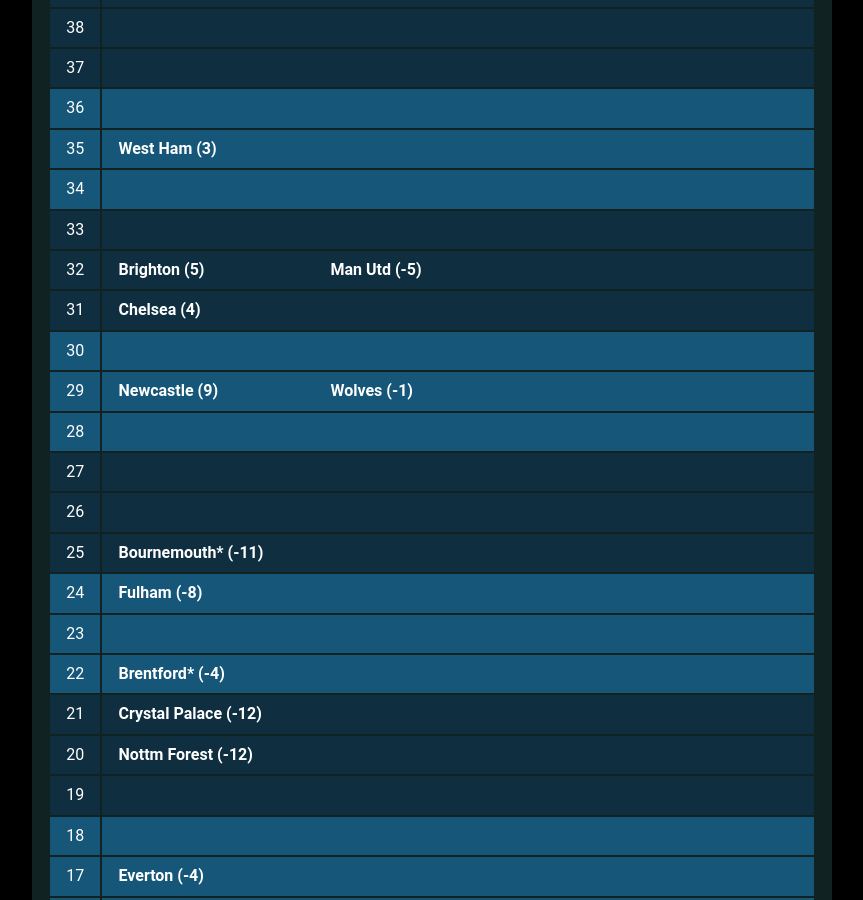
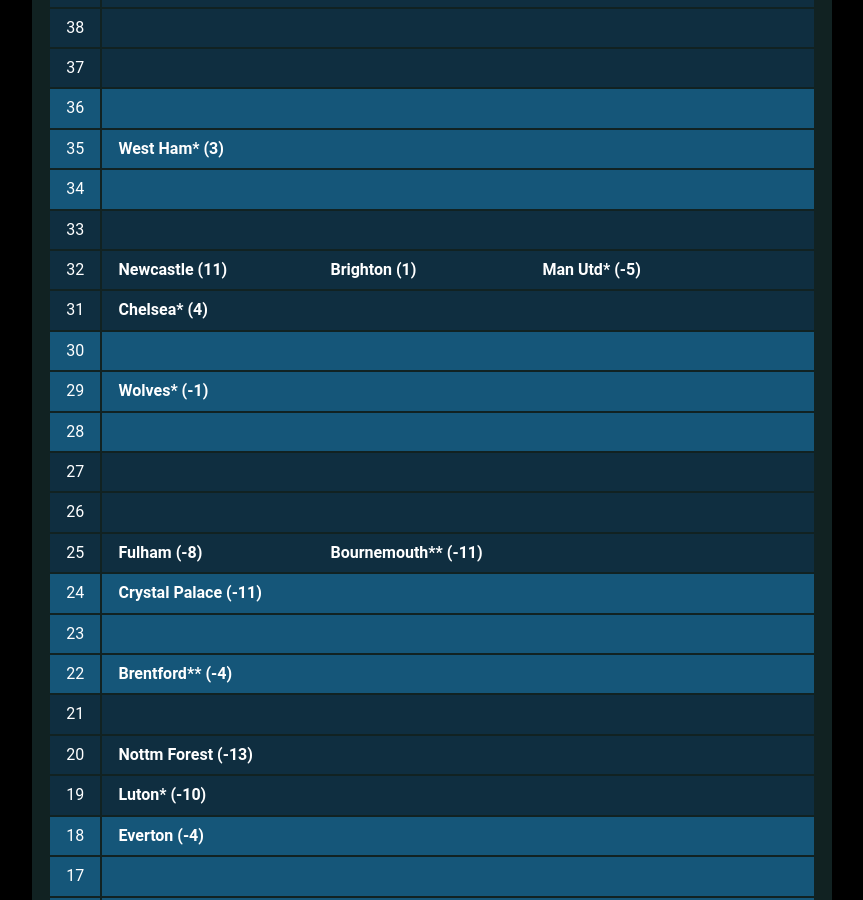
Before and after one commit to muru/muru.github.io, a Jekyll site: the page built from resources.md, in a window 1280 px wide and 900 px high, scrolled down 1881 px. Shown: the whole window, without its empty margins (208-1071 px from the left). Built offline with Jekyll 4.4.1, drawn with Linux system fonts in a browser that asks for light colours; some web fonts are replaced; some of the changed text lies outside the part shown.

Commit message:
updated cann-table: Thu  1 Feb 00:01:54 JST 2024

```diff
--- a/cann-table.html
+++ b/cann-table.html
@@ -3,7 +3,7 @@
 	<tr class="cann-row-1">
 		<td class="cann-point">48</td>
 		<td class="cann-clubs">
-			<span class="club-name">Liverpool (29)</span>
+			<span class="club-name">Liverpool* (29)</span>
 		</td>
  	</tr>
 	<tr class="cann-row-1">
@@ -14,6 +14,7 @@
 	<tr class="cann-row-1">
 		<td class="cann-point">46</td>
 		<td class="cann-clubs">
+			<span class="club-name">Arsenal (23)</span>
 		</td>
  	</tr>
 	<tr class="cann-row-2">
@@ -29,9 +30,8 @@
 	<tr class="cann-row-2">
 		<td class="cann-point">43</td>
 		<td class="cann-clubs">
-			<span class="club-name">Man City* (25)</span>
-			<span class="club-name">Arsenal (22)</span>
-			<span class="club-name">Aston Villa (16)</span>
+			<span class="club-name">Man City** (25)</span>
+			<span class="club-name">Aston Villa (14)</span>
 		</td>
  	</tr>
 	<tr class="cann-row-1">
@@ -47,7 +47,7 @@
 	<tr class="cann-row-1">
 		<td class="cann-point">40</td>
 		<td class="cann-clubs">
-			<span class="club-name">Tottenham (13)</span>
+			<span class="club-name">Tottenham* (13)</span>
 		</td>
  	</tr>
 	<tr class="cann-row-2">
@@ -73,7 +73,7 @@
 	<tr class="cann-row-1">
 		<td class="cann-point">35</td>
 		<td class="cann-clubs">
-			<span class="club-name">West Ham (3)</span>
+			<span class="club-name">West Ham* (3)</span>
 		</td>
  	</tr>
 	<tr class="cann-row-1">
@@ -89,14 +89,15 @@
 	<tr class="cann-row-2">
 		<td class="cann-point">32</td>
 		<td class="cann-clubs">
-			<span class="club-name">Brighton (5)</span>
-			<span class="club-name">Man Utd (-5)</span>
+			<span class="club-name">Newcastle (11)</span>
+			<span class="club-name">Brighton (1)</span>
+			<span class="club-name">Man Utd* (-5)</span>
 		</td>
  	</tr>
 	<tr class="cann-row-2">
 		<td class="cann-point">31</td>
 		<td class="cann-clubs">
-			<span class="club-name">Chelsea (4)</span>
+			<span class="club-name">Chelsea* (4)</span>
 		</td>
  	</tr>
 	<tr class="cann-row-1">
@@ -107,8 +108,7 @@
 	<tr class="cann-row-1">
 		<td class="cann-point">29</td>
 		<td class="cann-clubs">
-			<span class="club-name">Newcastle (9)</span>
-			<span class="club-name">Wolves (-1)</span>
+			<span class="club-name">Wolves* (-1)</span>
 		</td>
  	</tr>
 	<tr class="cann-row-1">
@@ -129,13 +129,14 @@
 	<tr class="cann-row-2">
 		<td class="cann-point">25</td>
 		<td class="cann-clubs">
-			<span class="club-name">Bournemouth* (-11)</span>
+			<span class="club-name">Fulham (-8)</span>
+			<span class="club-name">Bournemouth** (-11)</span>
 		</td>
  	</tr>
 	<tr class="cann-row-1">
 		<td class="cann-point">24</td>
 		<td class="cann-clubs">
-			<span class="club-name">Fulham (-8)</span>
+			<span class="club-name">Crystal Palace (-11)</span>
 		</td>
  	</tr>
 	<tr class="cann-row-1">
@@ -146,41 +147,40 @@
 	<tr class="cann-row-1">
 		<td class="cann-point">22</td>
 		<td class="cann-clubs">
-			<span class="club-name">Brentford* (-4)</span>
+			<span class="club-name">Brentford** (-4)</span>
 		</td>
  	</tr>
 	<tr class="cann-row-2">
 		<td class="cann-point">21</td>
 		<td class="cann-clubs">
-			<span class="club-name">Crystal Palace (-12)</span>
 		</td>
  	</tr>
 	<tr class="cann-row-2">
 		<td class="cann-point">20</td>
 		<td class="cann-clubs">
-			<span class="club-name">Nottm Forest (-12)</span>
+			<span class="club-name">Nottm Forest (-13)</span>
 		</td>
  	</tr>
 	<tr class="cann-row-2">
 		<td class="cann-point">19</td>
 		<td class="cann-clubs">
+			<span class="club-name">Luton* (-10)</span>
 		</td>
  	</tr>
 	<tr class="cann-row-1">
 		<td class="cann-point">18</td>
 		<td class="cann-clubs">
+			<span class="club-name">Everton (-4)</span>
 		</td>
  	</tr>
 	<tr class="cann-row-1">
 		<td class="cann-point">17</td>
 		<td class="cann-clubs">
-			<span class="club-name">Everton (-4)</span>
 		</td>
  	</tr>
 	<tr class="cann-row-1">
 		<td class="cann-point">16</td>
 		<td class="cann-clubs">
-			<span class="club-name">Luton* (-14)</span>
 		</td>
  	</tr>
 	<tr class="cann-row-2">
@@ -201,7 +201,7 @@
 	<tr class="cann-row-1">
 		<td class="cann-point">12</td>
 		<td class="cann-clubs">
-			<span class="club-name">Burnley (-21)</span>
+			<span class="club-name">Burnley* (-21)</span>
 		</td>
  	</tr>
 	<tr class="cann-row-1">
@@ -212,8 +212,8 @@
 	<tr class="cann-row-1">
 		<td class="cann-point">10</td>
 		<td class="cann-clubs">
-			<span class="club-name">Sheff Utd (-34)</span>
+			<span class="club-name">Sheff Utd (-35)</span>
 		</td>
  	</tr>
 </table>
-<span id="cann-gen-note"> Generated on Wednesday, 24 January 2024 at 10:33 JST.<br>* Each asterisk is a match in hand.</span>
+<span id="cann-gen-note"> Generated on Thursday, 01 February 2024 at 00:01 JST.<br>* Each asterisk is a match in hand.</span>
```
